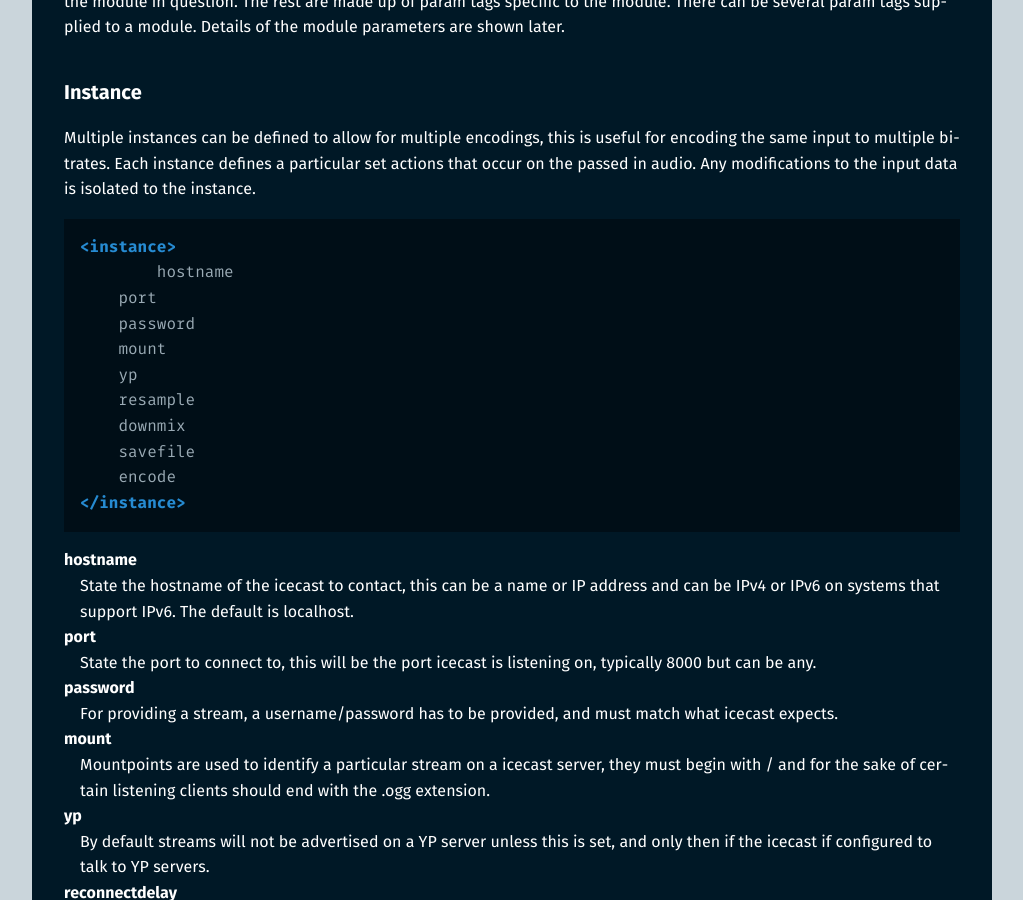
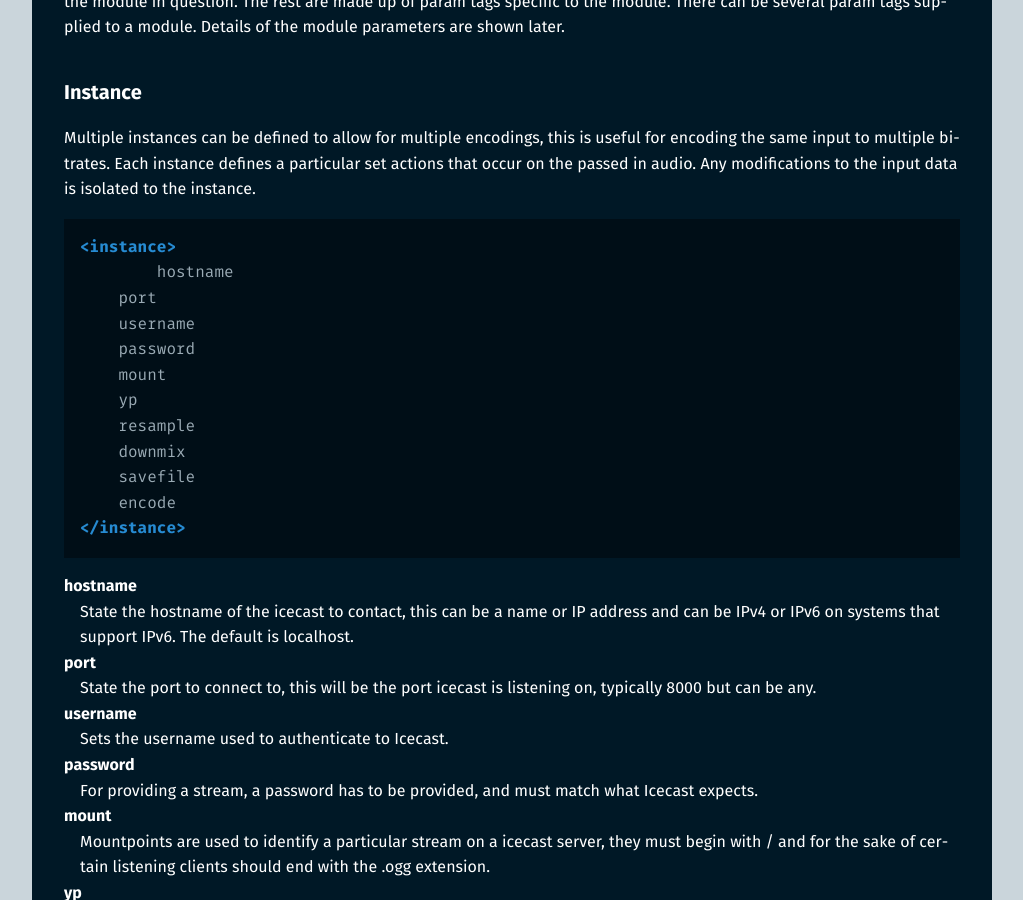
Before and after one commit to barionleg/Xipho, a Jekyll site: the page built from ices/docs/ices-2.0.2/config.md, in a window 1280 px wide and 900 px high, scrolled down 2903 px. Shown: the whole window, without its empty margins (128-1151 px from the left). Built offline with Jekyll 4.4.1, drawn with Linux system fonts in a browser that asks for light colours.

Commit message:
IceS: Add username to 2.0.2 docs

```diff
--- a/ices/docs/ices-2.0.2/config.md
+++ b/ices/docs/ices-2.0.2/config.md
@@ -109,6 +109,7 @@ Multiple instances can be defined to allow for multiple encodings, this is usefu
 <instance>
 	hostname
     port
+    username
     password
     mount
     yp
@@ -125,8 +126,11 @@ hostname
 port
 : State the port to connect to, this will be the port icecast is listening on, typically 8000 but can be any.
 
+username
+: Sets the username used to authenticate to Icecast.
+
 password
-: For providing a stream, a username/password has to be provided, and must match what icecast expects.
+: For providing a stream, a password has to be provided, and must match what Icecast expects.
 
 mount
 : Mountpoints are used to identify a particular stream on a icecast server, they must begin with / and for the sake of certain listening clients should end with the .ogg extension.
```
